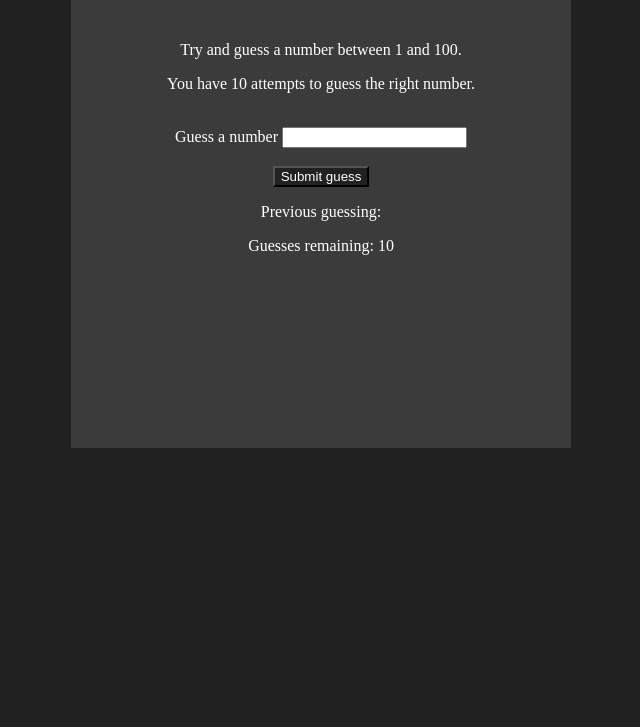
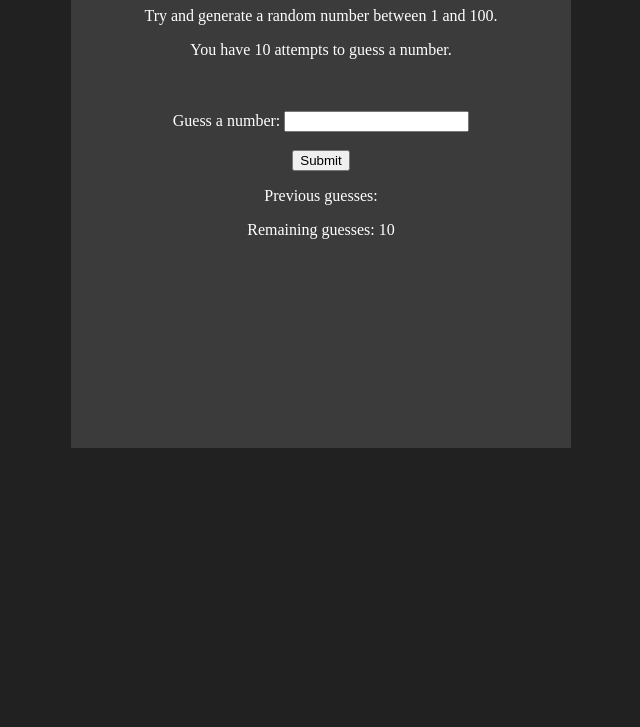
Before and after one commit to s1911nitin/JS-Course, a plain HTML site: page Js-Course/Js-Dom/project_4.html in a window 1280 px wide. Shown: the part 73-800 px from the top of the page, without its empty margins (319-959 px from the left). Drawn offline with Linux system fonts and the light colour scheme.

Commit message:
Guess Number

```diff
--- a/Js-Course/Js-Dom/project_4.html
+++ b/Js-Course/Js-Dom/project_4.html
@@ -5,39 +5,35 @@
     <meta name="viewport" content="width=device-width, initial-scale=1.0">
     <title>DOM | Project 4</title>
     <style>
-        #wrapper{
+        #container {
+            width: 500px;
             height: 500px;
-            width: 500px;
-            background-color: #3b3b3b;
             margin: auto;
             text-align: center;
-        }
-
-        #subt{
-            background-color: #212121;
-            color: #fff;
+            background-color: #3b3b3b;
         }
     </style>
 </head>
-<body style="background-color: #212121; color: #fff;">
-    <div id="wrapper">
-        <h1>Number guessing game</h1><br>
-        <p>Try and guess a number between 1 and 100.</p>
-        <p>You have 10 attempts to guess the right number.</p><br>
+<body style="background-color: #212121; color: #fff">
+
+    <div id="container">
+        <h1>Number guessing game:</h1>
+        <p>Try and generate a random number between 1 and 100.</p>
+        <p>You have 10 attempts to guess a number.</p> <br><br>
 
         <form action="#">
-            <label for="guessField" id="guess">Guess a number</label>
+            <label for="guessField">Guess a number:</label>
             <input type="text" name="guessField" id="guessField"><br><br>
-            <input type="submit" value="Submit guess" id="subt" class="guessSubmit">
+            <input type="submit" value="Submit">
         </form>
 
         <div class="resultParas">
-            <p>Previous guessing: <span class="guesses"></span></p>
-            <p>Guesses remaining: <span class="lastResult">10</span></p>
-            <p class="lowOrHi"></p>
+            <p>Previous guesses: <span class="guessesSlot"></span></p>
+            <p>Remaining guesses: <span class="remainingCount">10</span></p>
+            <p class="lowOrhigh"></p>
         </div>
     </div>
+
 </body>
 <script src="project_4.js"></script>
 </html>
-</html>
```
